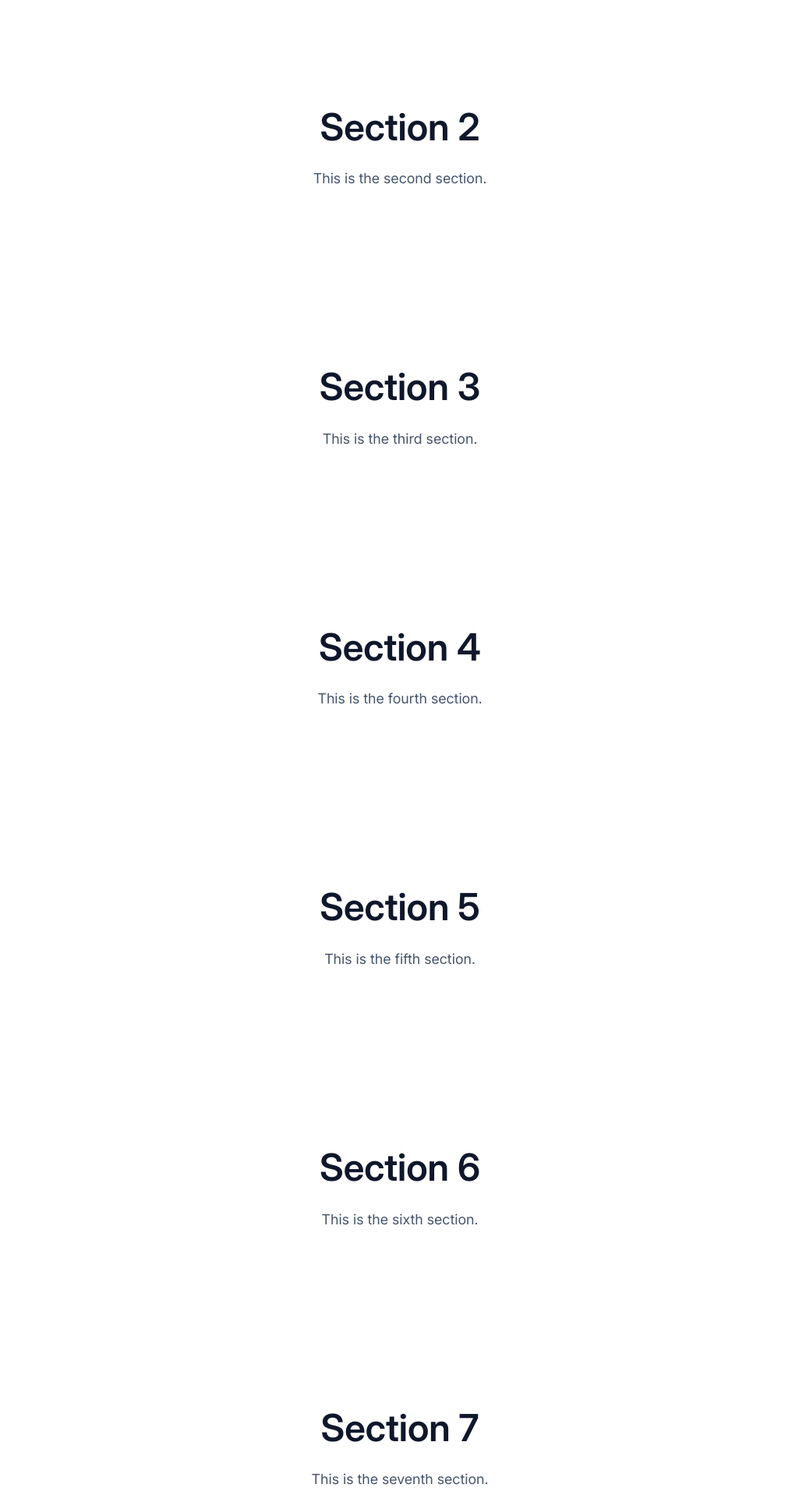
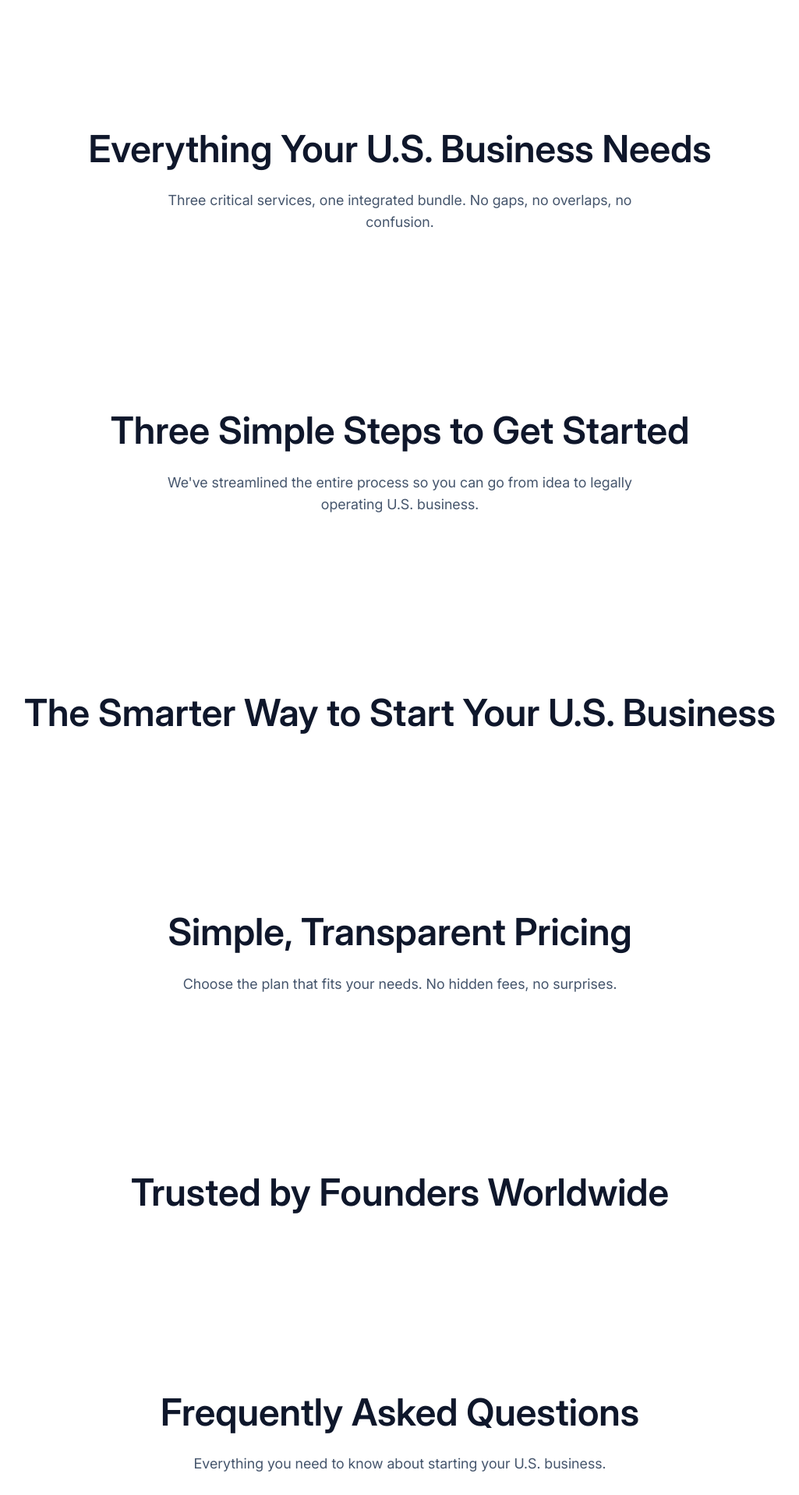
Before and after one commit to No-Country-simulation/NC-S02-26-Equipo-01-Web-App-Development, a React (Vite) app in the folder frontend/: page / in a window 1280 px wide. Shown: the part 880-2797 px from the top of the page at 78% size, without its empty margins (127-1152 px from the left). Built offline with nearby package versions, Linux system fonts and the light colour scheme.

Commit message:
feat: update SectionContainer content with relevant business information

```diff
--- a/frontend/src/App.tsx
+++ b/frontend/src/App.tsx
@@ -13,37 +13,31 @@ function App() {
       <main>
         <Hero></Hero>
         <SectionContainer
-          title="Section 1"
-          description="This is the first section."
+          title="Starting a U.S.Business Shouldn’t Be this hard"
+          description="International founders face a fragmented system that wastes time, money and peace of mind."
         ></SectionContainer>
 
         <SectionContainer
-          title="Section 2"
-          description="This is the second section."
+          title="Everything Your U.S. Business Needs"
+          description="Three critical services, one integrated bundle. No gaps, no overlaps, no confusion."
         ></SectionContainer>
         <SectionContainer
-          title="Section 3"
-          description="This is the third section."
+          title="Three Simple Steps to Get Started"
+          description="We've streamlined the entire process so you can go from idea to legally operating U.S. business."
         ></SectionContainer>
 
+        <SectionContainer title="The Smarter Way to Start Your U.S. Business"></SectionContainer>
+
         <SectionContainer
-          title="Section 4"
-          description="This is the fourth section."
+          title="Simple, Transparent Pricing"
+          description="Choose the plan that fits your needs. No hidden fees, no surprises."
         ></SectionContainer>
 
-        <SectionContainer
-          title="Section 5"
-          description="This is the fifth  section."
-        ></SectionContainer>
+        <SectionContainer title="Trusted by Founders Worldwide"></SectionContainer>
 
         <SectionContainer
-          title="Section 6"
-          description="This is the sixth section."
-        ></SectionContainer>
-
-        <SectionContainer
-          title="Section 7"
-          description="This is the seventh section."
+          title="Frequently Asked Questions"
+          description="Everything you need to know about starting your U.S. business."
         ></SectionContainer>
       </main>
       <Footer />
```
